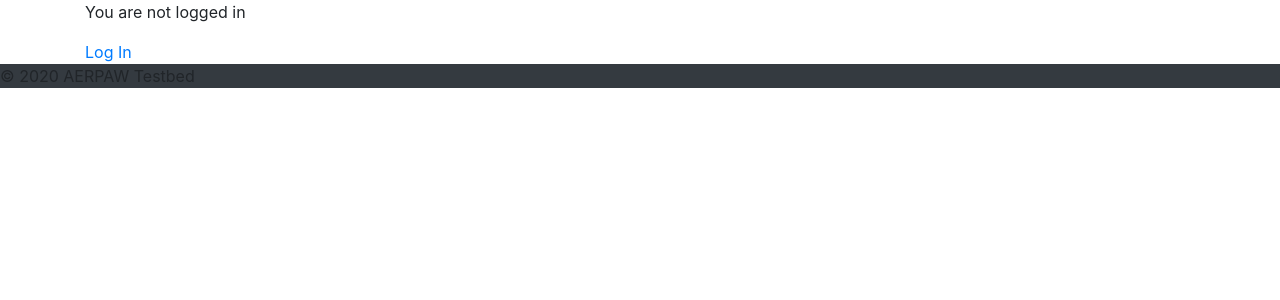
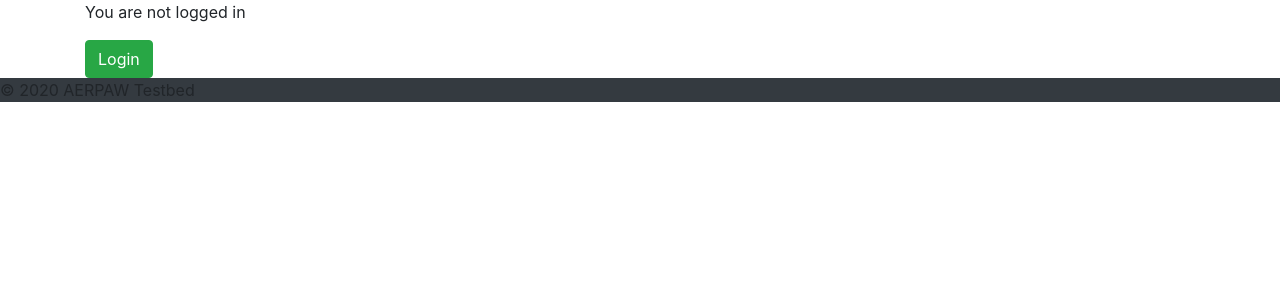
Before and after one commit to AERPAW-Platform-Control/portal, a Django app: page / in a window 1280 px wide. Shown: the part 66-366 px from the top of the page. Run offline with Django 3.2, Linux system fonts and the light colour scheme; parts of the project's set-up code (start-up, migrations or seed data) failed here and were passed over; some libraries are stand-ins or nearby versions.

Commit message:
modified btn style

```diff
--- a/templates/home.html
+++ b/templates/home.html
@@ -56,10 +56,13 @@
   oidc_claim_acr: {{user.oidc_claim_acr}} <br>
   oidc_claim_entitlement: {{user.oidc_claim_entitlement}} <br>
   <br>
-
-  <p><a href="{% url 'logout' %}">Log Out</a></p>
+  <a href="{% url 'logout' %}" class="btn-link">
+    <button class="message-btn btn btn-success">Logout</button>
+</a>
 {% else %}
   <p>You are not logged in</p>
-  <a href="{% url 'login' %}">Log In</a>
+  <a href="{% url 'login' %}">
+    <button class="message-btn btn btn-success">Login</button>
+  </a>
 {% endif %}
 {% endblock %}
```
